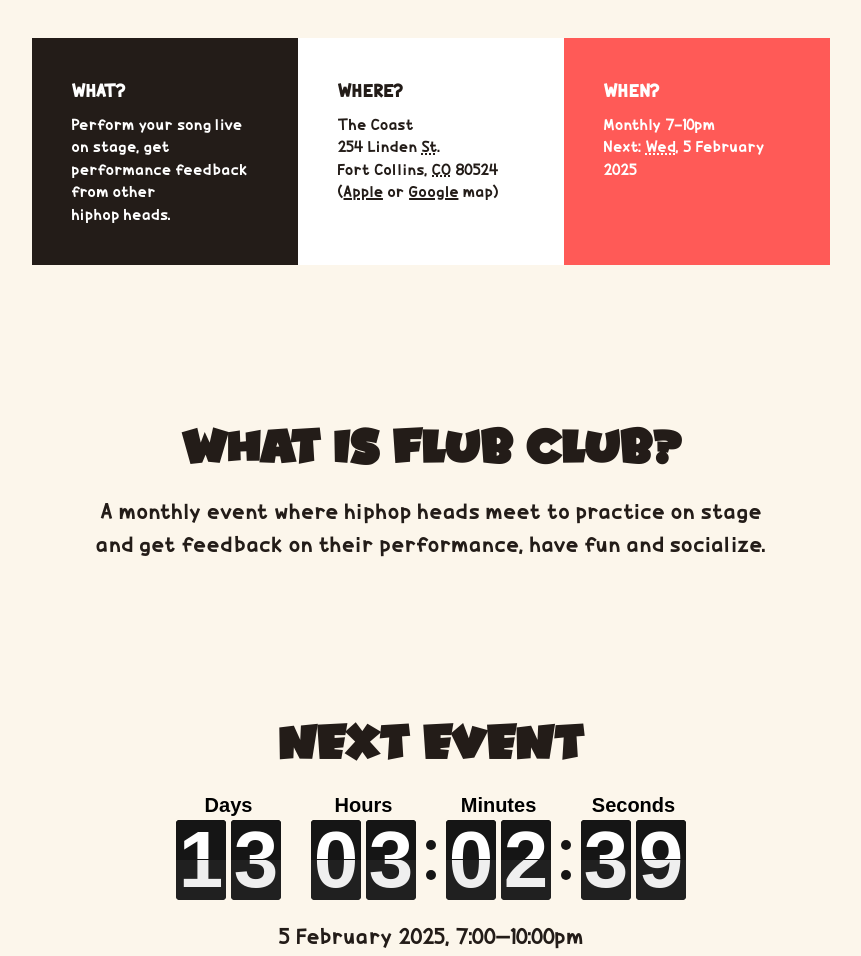
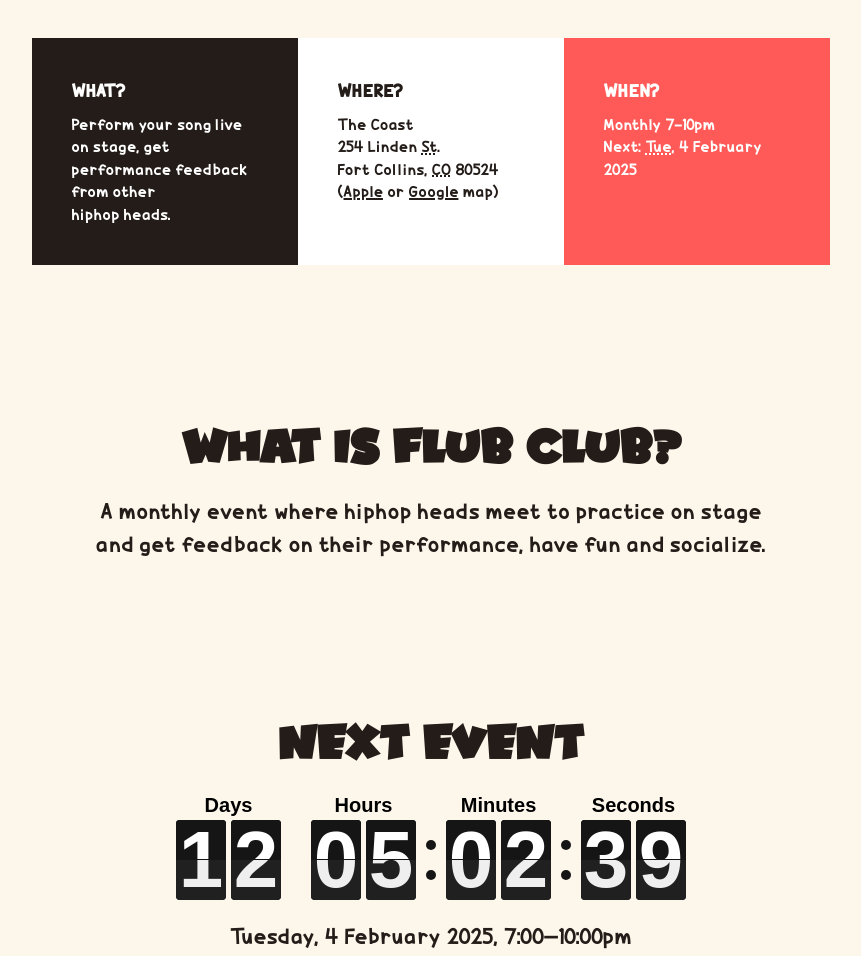
Before and after one commit to TheSwedishChef/flubclub, a website built with webpack: page index.html in a window 1280 px wide. Shown: the part 620-1576 px from the top of the page, without its empty margins (209-1070 px from the left). Built offline with nearby package versions, Linux system fonts and the light colour scheme; no server answers.

Commit message:
Feb 4 update

```diff
--- a/index.html
+++ b/index.html
@@ -49,7 +49,7 @@
       </div>
       <div id="when">
         <h4>When?</h4>
-        <p>Monthly 7-10pm<br>Next: <!--TBD--><abbr title="Wednesday">Wed</abbr>, 5 February 2025</p>
+        <p>Monthly 7-10pm<br>Next: <!--TBD--><abbr title="Tuesday">Tue</abbr>, 4 February 2025</p>
       </div>
     </div>
 
@@ -66,7 +66,7 @@
         <a class="button primary" href="https://flubclub.eventbrite.com/" target="_blank">On Eventbrite <img src="icons/external-link.svg" alt="icon indicating this goes to an external link"></a>
       </p> -->
       <div id="flipdown" class="flipdown"></div>
-      <p class="body-regular">5 February 2025, 7:00–10:00pm</p>
+      <p class="body-regular">Tuesday, 4 February 2025, 7:00–10:00pm</p>
       <!-- <p><a class="button primary" href="https://www.eventbrite.com/e/flub-club-18-sep-2024-registration-998046874067" target="_blank">Tickets are FREE <img src="icons/external-link.svg" alt="icon indicating this goes to an external link"></a></p>   -->
     </div>
 
--- a/js/app.js
+++ b/js/app.js
@@ -4,7 +4,7 @@ document.addEventListener('DOMContentLoaded', () => {
   var twoDaysFromNow = (new Date().getTime() / 1000) + (86400 * 2) + 1;
 
   // Set up FlipDown - visit https://www.unixtimestamp.com and enter the unix code
-  var flipdown = new FlipDown(1738800000)
+  var flipdown = new FlipDown(1738720800)
 
     // Start the countdown
     .start()
```
